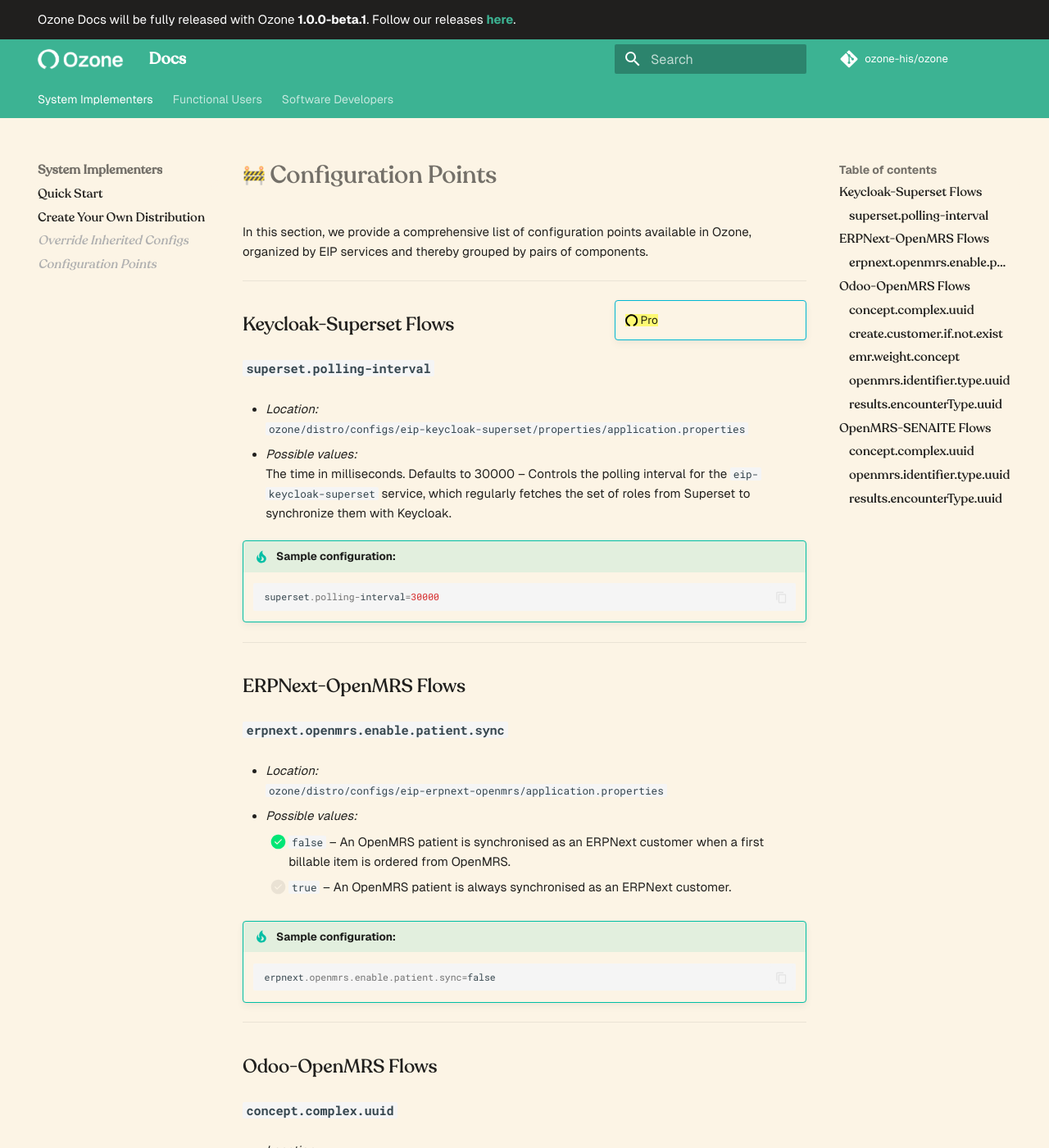
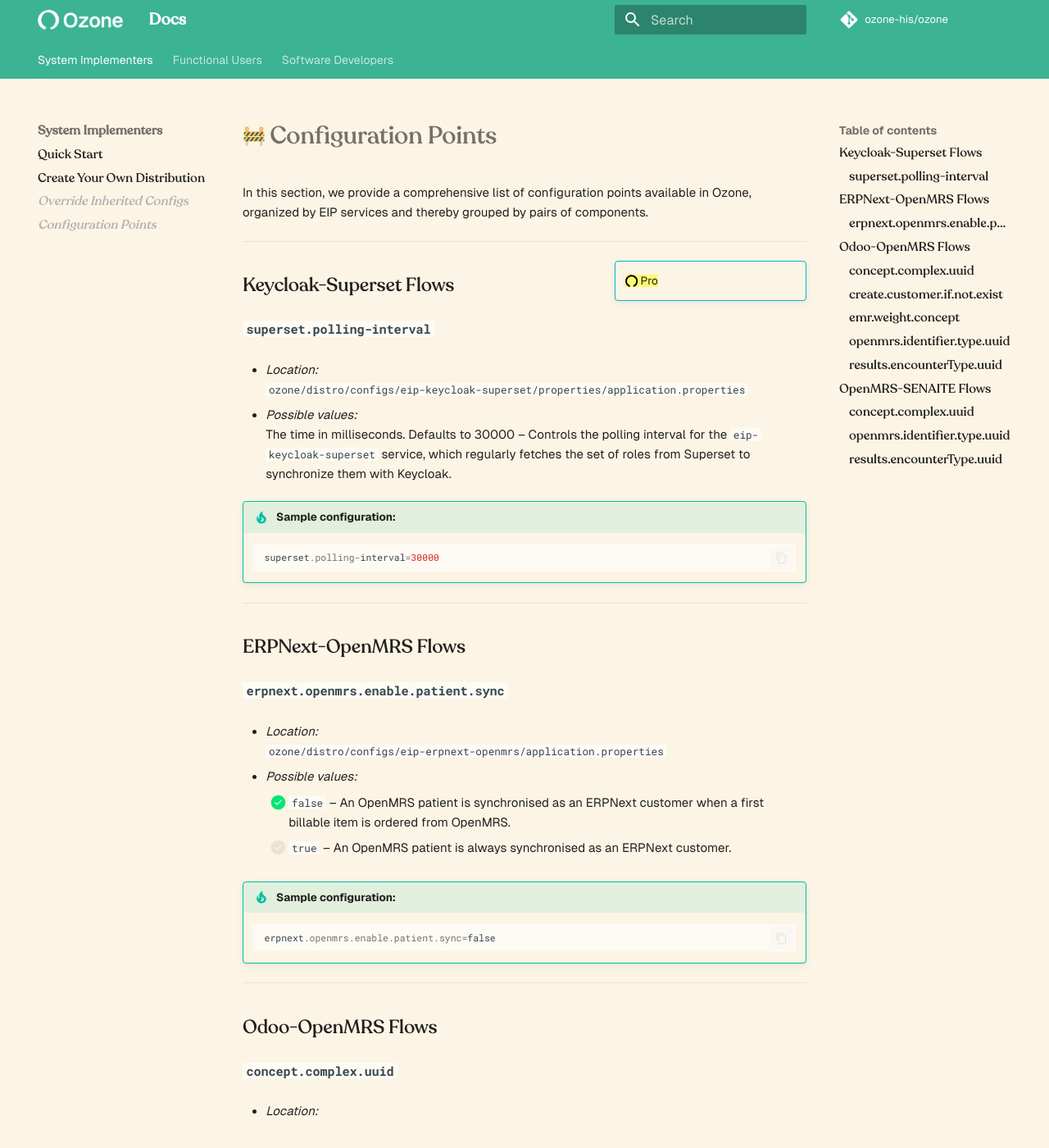
Before and after one commit to ozone-his/ozone-docs, an MkDocs documentation site: the page built from docs/config-points.md, in a window 1280 px wide and 1400 px high. Shown: the whole window at 82% size. Built offline with MkDocs 1.6.1 and Material for MkDocs 9.7.7, drawn with Linux system fonts in a browser that asks for light colours; emoji names are drawn with the system emoji font; comment, search, counter and statistics services are not loaded.

```diff
--- a/docs/stylesheets/extra.css
+++ b/docs/stylesheets/extra.css
@@ -10,6 +10,20 @@
   font-weight: normal;
   font-style: normal;
   src: url("../fonts/Geist-Regular.ttf");
+}
+
+:root {
+  --md-primary-fg-color: #3cb393;
+  --md-default-bg-color: #fcf4e5;
+  background:            var(--md-default-bg-color)
+}
+
+body {
+  --md-default-bg-color: #fcf4e5 !important;
+}
+
+code {
+  --md-code-bg-color: #fefaf4 !important;
 }
 
 .md-ellipsis {
@@ -65,16 +79,6 @@
   font-size: 120%;
 }
 
-:root {
-  --md-primary-fg-color: #3cb393;
-  --md-default-bg-color: #fcf4e5;
-  background:            var(--md-default-bg-color)
-}
-
-body {
-  --md-default-bg-color: #fcf4e5 !important;
-}
-
 .secondary {
     color:grey;
 }
--- a/overrides/main.html
+++ /dev/null
@@ -1,5 +0,0 @@
-{% extends "base.html" %}
-
-{% block announce %}
-  Ozone Docs will be fully released with Ozone <b>1.0.0-beta.1</b>. Follow our releases <a target="_blank" href="https://talk.openmrs.org/tags/c/software/ozone-his/70/releases"><b>here</b></a>.
-{% endblock %}
```
Also changed, not shown: docs/assets/images/favicon.png.
